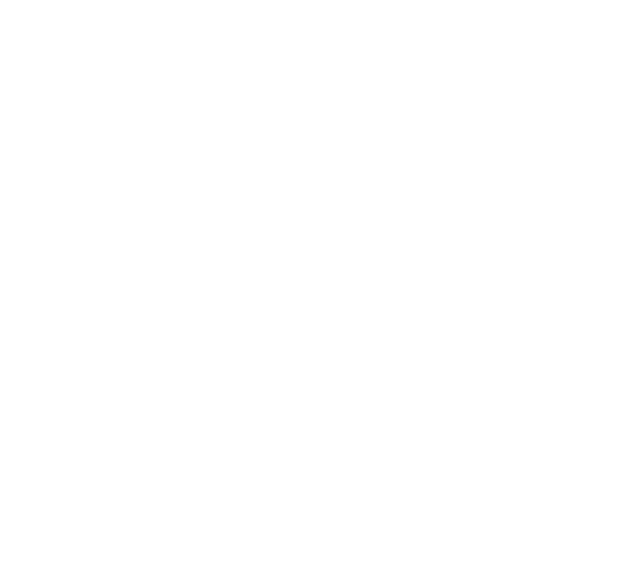
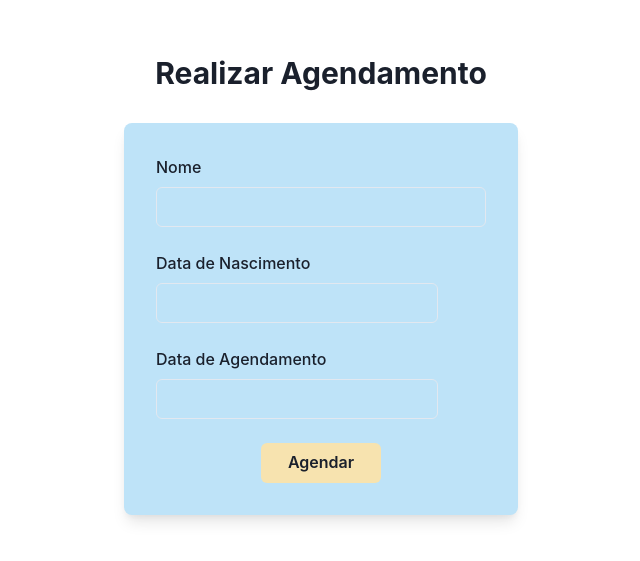
Before and after one commit to SamsSouza22/FrontendPitang2024, a React (Vite) app in the folder frontend/: page / in a window 1280 px wide. Before the commit this address had no page. Shown: the part 115-676 px from the top of the page, without its empty margins (319-959 px from the left). Built offline with nearby package versions, Linux system fonts and the light colour scheme.

Commit message:
:recycle: refactor: Mudando a rota da página de cadastro

```diff
--- a/frontend/src/routes.jsx
+++ b/frontend/src/routes.jsx
@@ -6,7 +6,7 @@
   <>
     <BrowserRouter>
       <Routes>
-        <Route element={<Agendamento />} path="/agendar" />
+        <Route element={<Agendamento />} path="/" />
         <Route element={<VisuAgendamentos />} path="/agendamentos" />
       </Routes>
     </BrowserRouter>
```
